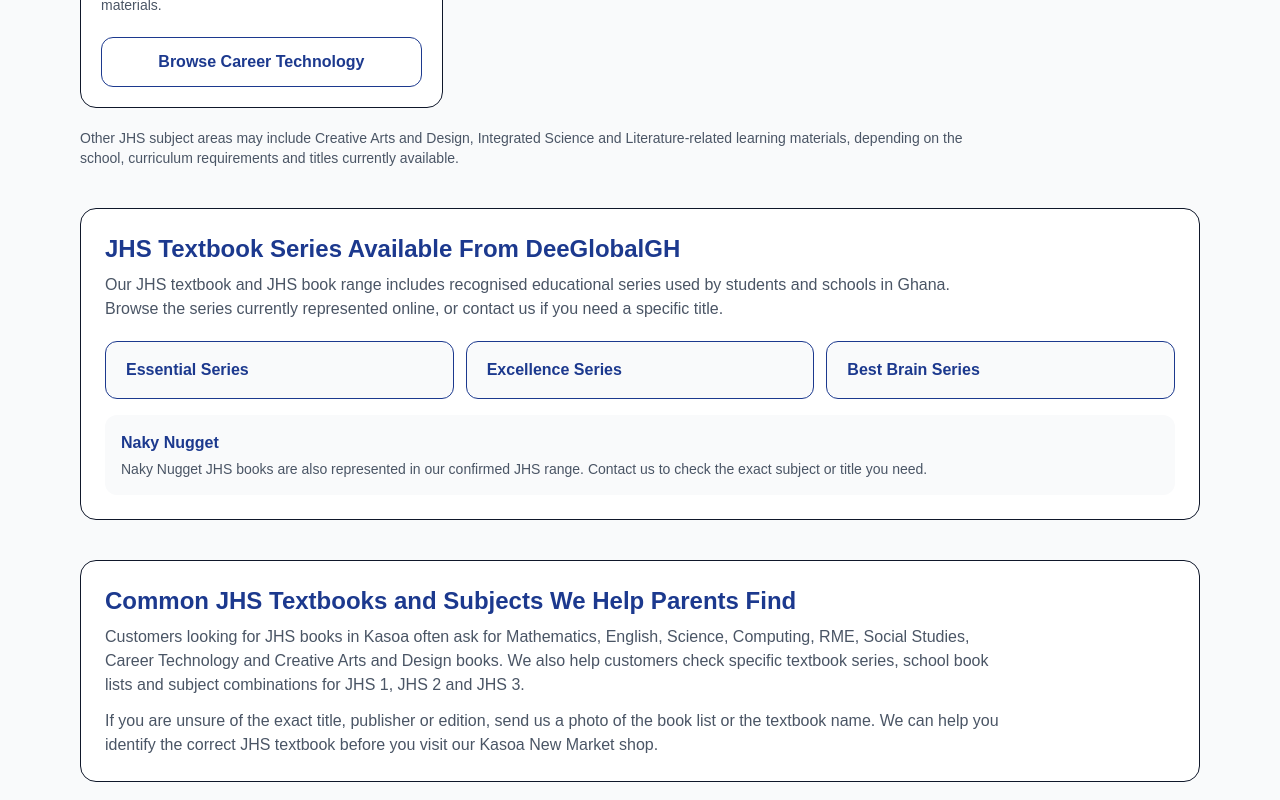
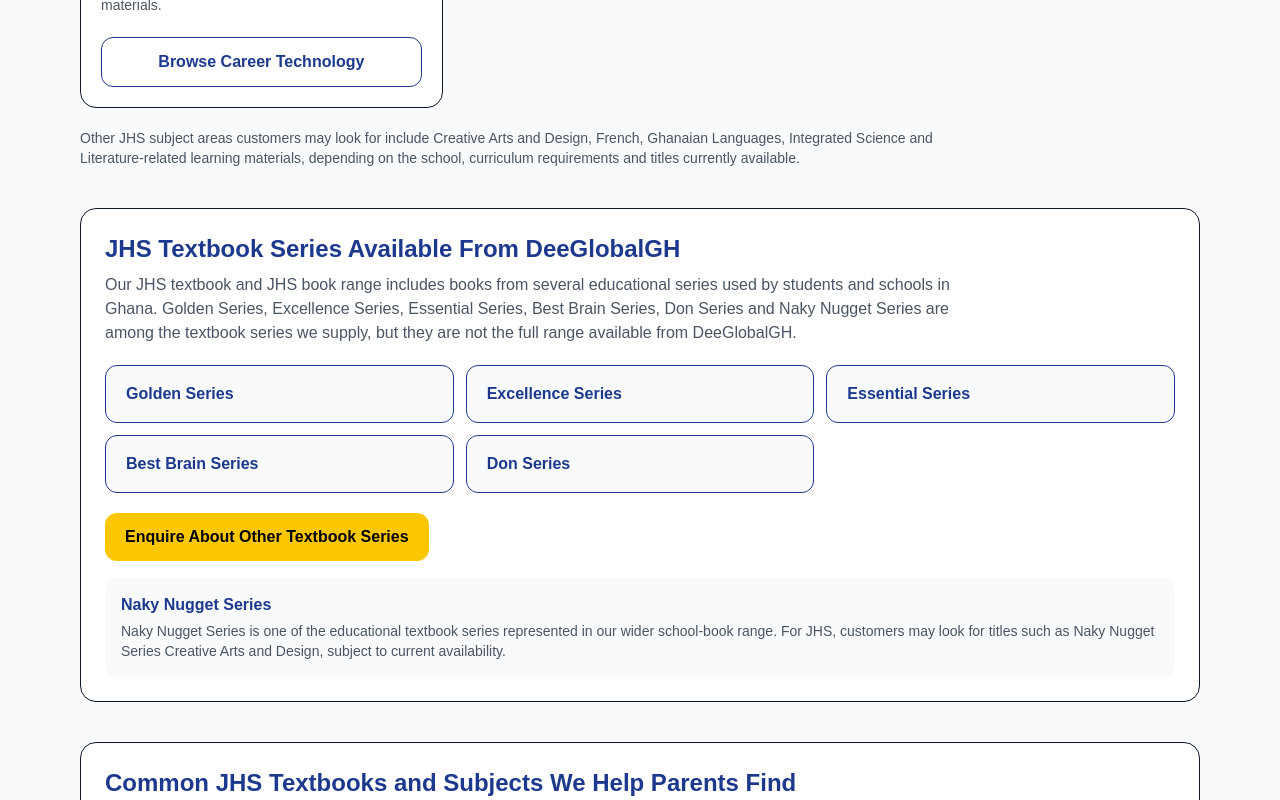
Before and after one commit to dlanquaye/deeglobalgh-website, a Next.js app: page /jhs-textbooks-in-kasoa in a window 1280 px wide. Shown: the part 1240-2040 px from the top of the page. Built offline with nearby package versions, Linux system fonts and the light colour scheme.

Commit message:
Refine JHS subjects and textbook series

```diff
--- a/app/jhs-textbooks-in-kasoa/page.tsx
+++ b/app/jhs-textbooks-in-kasoa/page.tsx
@@ -9,14 +9,14 @@ const PAGE_URL = `${SITE_URL}/jhs-textbooks-in-kasoa`;
 export const metadata: Metadata = {
   title: "JHS Textbooks & JHS Books in Kasoa | DeeGlobalGH",
   description:
-    "Buy JHS textbooks and JHS books in Kasoa for English, Mathematics, Science, Computing, RME, Social Studies, Career Technology and other Common Core subjects. Browse Essential, Excellence, Best Brain and Naky Nugget books from DeeGlobalGH.",
+    "Buy JHS textbooks and JHS books in Kasoa for English, Mathematics, Science, Computing, RME, Social Studies, Career Technology and other Common Core subjects. Browse JHS school books from different educational publishers and textbook ranges available from DeeGlobalGH.",
   alternates: {
     canonical: PAGE_URL,
   },
   openGraph: {
     title: "JHS Textbooks & JHS Books in Kasoa | DeeGlobalGH",
     description:
-      "Find JHS textbooks, Junior High School books and Common Core learning materials in Kasoa from DeeGlobalGH, including Essential, Excellence, Best Brain and Naky Nugget series.",
+      "Find JHS textbooks, Junior High School books and Common Core learning materials in Kasoa from DeeGlobalGH, including books from different educational publishers and textbook series.",
     url: PAGE_URL,
     siteName: "DeeGlobalGH",
     type: "website",
@@ -69,16 +69,24 @@ const jhsSubjects = [
 
 const jhsSeries = [
   {
-    name: "Essential Series",
-    href: "/series/essential",
+    name: "Golden Series",
+    href: "/series/golden",
   },
   {
     name: "Excellence Series",
     href: "/series/excellence",
   },
   {
+    name: "Essential Series",
+    href: "/series/essential",
+  },
+  {
     name: "Best Brain Series",
     href: "/series/best-brain",
+  },
+  {
+    name: "Don Series",
+    href: "/series/don",
   },
 ];
 
@@ -106,8 +114,8 @@ export default function JhsTextbooksKasoaPage() {
           </p>
 
           <p className="mt-3 max-w-4xl text-sm text-white/80">
-            Our JHS range includes books from series such as Essential,
-            Excellence, Best Brain and Naky Nugget. Specific subjects, editions
+            Our JHS range includes books from different educational publishers
+            and textbook series. Specific subjects, editions
             and titles may vary, so contact us if you want us to confirm a
             particular book before travelling.
           </p>
@@ -192,10 +200,10 @@ export default function JhsTextbooksKasoaPage() {
         </div>
 
         <p className="mt-5 max-w-4xl text-sm text-gray-600">
-          Other JHS subject areas may include Creative Arts and Design,
-          Integrated Science and Literature-related learning materials,
-          depending on the school, curriculum requirements and titles currently
-          available.
+          Other JHS subject areas customers may look for include Creative Arts
+          and Design, French, Ghanaian Languages, Integrated Science and
+          Literature-related learning materials, depending on the school,
+          curriculum requirements and titles currently available.
         </p>
       </section>
 
@@ -206,10 +214,11 @@ export default function JhsTextbooksKasoaPage() {
           </h2>
 
           <p className="mt-2 max-w-4xl text-gray-600">
-            Our JHS textbook and JHS book range includes recognised educational
-            series used by students and schools in Ghana. Browse the series
-            currently represented online, or contact us if you need a specific
-            title.
+            Our JHS textbook and JHS book range includes books from several
+            educational series used by students and schools in Ghana. Golden
+            Series, Excellence Series, Essential Series, Best Brain Series,
+            Don Series and Naky Nugget Series are among the textbook series we
+            supply, but they are not the full range available from DeeGlobalGH.
           </p>
 
           <div className="mt-5 grid grid-cols-1 gap-3 sm:grid-cols-2 lg:grid-cols-3">
@@ -227,13 +236,28 @@ export default function JhsTextbooksKasoaPage() {
             ))}
           </div>
 
-          <div className="mt-4 rounded-xl bg-gray-50 p-4">
-            <p className="font-semibold text-blue-900">Naky Nugget</p>
-            <p className="mt-1 text-sm text-gray-600">
-              Naky Nugget JHS books are also represented in our confirmed JHS
-              range. Contact us to check the exact subject or title you need.
-            </p>
-          </div>
+          <TrackedWhatsAppLink
+              href={`https://wa.me/233270030000?text=${encodeURIComponent(
+                "Hello DeeGlobalGH, I am looking for a JHS textbook series that I did not see on the website. Please help me check whether it is available."
+              )}`}
+              linkLocation="jhs_series_collection"
+              productName="Other JHS Textbook Series"
+              className="mt-5 inline-flex rounded-xl bg-yellow-400 px-5 py-3 font-semibold text-black hover:bg-yellow-300"
+            >
+              Enquire About Other Textbook Series
+            </TrackedWhatsAppLink>
+
+            <div className="mt-4 rounded-xl bg-gray-50 p-4">
+              <p className="font-semibold text-blue-900">
+                Naky Nugget Series
+              </p>
+              <p className="mt-1 text-sm text-gray-600">
+                Naky Nugget Series is one of the educational textbook series
+                represented in our wider school-book range. For JHS, customers
+                may look for titles such as Naky Nugget Series Creative Arts
+                and Design, subject to current availability.
+              </p>
+            </div>
         </div>
       </section>
 
@@ -244,9 +268,10 @@ export default function JhsTextbooksKasoaPage() {
           </h2>
 
           <p className="mt-2 max-w-4xl text-gray-600">
-            Customers looking for JHS books in Kasoa often ask for Mathematics,
-            English, Science, Computing, RME, Social Studies, Career Technology
-            and Creative Arts and Design books. We also help customers check
+            Customers looking for JHS books in Kasoa often ask for English
+            Language, Mathematics, Science, Computing, RME, Social Studies,
+            Career Technology, Creative Arts and Design, French and Ghanaian
+            Language books. We also help customers check
             specific textbook series, school book lists and subject
             combinations for JHS 1, JHS 2 and JHS 3.
           </p>
```
